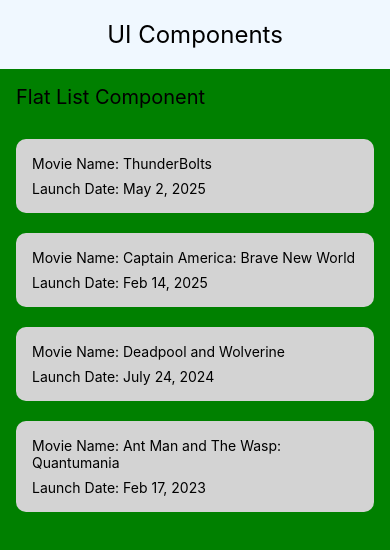
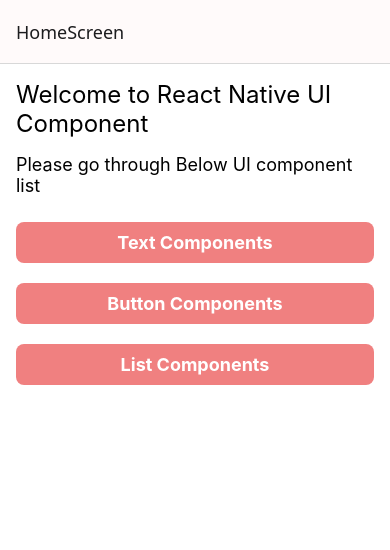
Before and after one commit to swanandvaidya/RnUiComponents, a React Native app: screen /HomeScreen in a window 390 px wide. Shown: the top 550 px of the page. Built offline with nearby package versions, Linux system fonts and the light colour scheme.

Commit message:
added react navigation

```diff
--- a/App.tsx
+++ b/App.tsx
@@ -1,27 +1,72 @@
-import {Text, SafeAreaView, StyleSheet} from 'react-native';
+import {
+  Text,
+  SafeAreaView,
+  StyleSheet,
+  Platform,
+  Button,
+  View,
+} from 'react-native';
 import React from 'react';
-import StandardButtonComponent from './src/components/Buttons/StandardButtonComponent';
+import {NavigationContainer} from '@react-navigation/native';
+import {ScreenStack} from 'react-native-screens';
+import {createNativeStackNavigator} from '@react-navigation/native-stack';
 import ButtonWithRoundedCorner from './src/components/Buttons/ButtonWithRoundedCorner';
-import FlatListComponent from './src/components/Lists/FlatListComponent';
+import HomeScreen from './src/screens/HomeScreen';
+import TextComponentsScreen from './src/screens/TextComponentsScreen';
+import ButtonComponentsScreen from './src/screens/ButtonComponentsScreen';
+import ListComponentScreen from './src/screens/ListComponentScreen';
+
+const Stack = createNativeStackNavigator();
 
 const App = () => {
+  const getDefaultScreenOptions = navigation => ({
+    headerLeft:
+      Platform.OS === 'ios' ? (
+        <Button title="Back" onPress={() => navigation.goBack()} />
+      ) : null,
+  });
+
+  const customHeader = () => {
+    return (
+      <View style={styles.customHeader}>
+        <Text style={styles.headerTitle}>Custom Header</Text>
+      </View>
+    );
+  };
+
   return (
-    <SafeAreaView style={styles.container}>
-      <Text style={{fontSize: 24, textAlign: 'center', marginVertical: 20}}>
-        UI Components
-      </Text>
-      {/* <StandardButtonComponent />
-      <ButtonWithRoundedCorner /> */}
-      <FlatListComponent />
-    </SafeAreaView>
+    <NavigationContainer>
+      <Stack.Navigator
+        screenOptions={{
+          headerStyle: {
+            backgroundColor: 'snow',
+          },
+        }}>
+        <Stack.Screen name="HomeScreen" component={HomeScreen} />
+        <Stack.Screen name="TextComponents" component={TextComponentsScreen} />
+        <Stack.Screen
+          name="ButtonComponentsScreen"
+          component={ButtonComponentsScreen}
+        />
+        <Stack.Screen
+          name="ListComponentScreen"
+          component={ListComponentScreen}
+        />
+      </Stack.Navigator>
+    </NavigationContainer>
   );
 };
 
 const styles = StyleSheet.create({
-  container: {
-    flex: 1,
-    backgroundColor: 'aliceblue',
-    paddingHorizontal: 30,
+  customHeader: {
+    height: 60, // Set custom header height
+    backgroundColor: 'skyblue',
+    justifyContent: 'center',
+    alignItems: 'center',
+  },
+  headerTitle: {
+    fontSize: 20,
+    color: 'white',
   },
 });
 
--- a/package.json
+++ b/package.json
@@ -10,8 +10,12 @@
     "test": "jest"
   },
   "dependencies": {
+    "@react-navigation/native": "^7.0.14",
+    "@react-navigation/native-stack": "^7.2.0",
     "react": "18.3.1",
-    "react-native": "0.76.6"
+    "react-native": "0.76.6",
+    "react-native-safe-area-context": "^5.1.0",
+    "react-native-screens": "^4.5.0"
   },
   "devDependencies": {
     "@babel/core": "^7.25.2",
--- a/src/components/Buttons/ButtonWithRoundedCorner.tsx
+++ b/src/components/Buttons/ButtonWithRoundedCorner.tsx
@@ -12,14 +12,14 @@ const ButtonWithRoundedCorner = () => {
 const btnStyle = StyleSheet.create({
   roundedCorner: {
     backgroundColor: 'hotpink',
-    padding: 14,
-    marginHorizontal: 20,
+    padding: 10,
     borderRadius: 10,
     alignItems: 'center',
+    marginVertical: 20,
   },
   btnText: {
     color: 'white',
-    fontSize: 20,
+    fontSize: 18,
   },
 });
 
--- /dev/null
+++ b/src/screens/ButtonComponentsScreen.jsx
@@ -0,0 +1,28 @@
+import {StyleSheet, Text, View} from 'react-native';
+import React from 'react';
+import {SafeAreaView} from 'react-native-safe-area-context';
+import StandardButtonComponent from '../components/Buttons/StandardButtonComponent';
+import ButtonWithRoundedCorner from '../components/Buttons/ButtonWithRoundedCorner';
+
+const ButtonComponentsScreen = () => {
+  return (
+    <View style={styles.container}>
+      <Text style={styles.header}>ButtonComponentsScreen</Text>
+      <StandardButtonComponent />
+      <ButtonWithRoundedCorner />
+    </View>
+  );
+};
+
+export default ButtonComponentsScreen;
+
+const styles = StyleSheet.create({
+  container: {
+    flex: 1,
+    padding: 16,
+  },
+  header: {
+    fontSize: 18,
+    marginVertical: 12,
+  },
+});
--- /dev/null
+++ b/src/screens/HomeScreen.jsx
@@ -0,0 +1,77 @@
+import {StyleSheet, Text, TouchableOpacity, View} from 'react-native';
+import React from 'react';
+import {SafeAreaView} from 'react-native-safe-area-context';
+import TextComponentsScreen from './TextComponentsScreen';
+import ButtonComponentsScreen from './ButtonComponentsScreen';
+import ListComponentScreen from './ListComponentScreen';
+
+const HomeScreen = ({navigation}) => {
+  const goToButtonComponentScreen = () => {
+    navigation.navigate(ButtonComponentsScreen);
+  };
+  const goToTextComponentScreen = () => {
+    navigation.navigate('TextComponents');
+  };
+
+  const goToListComponentScreen = () => {
+    navigation.navigate(ListComponentScreen);
+  };
+
+  return (
+    <View style={styles.homeContainer}>
+      <Text style={styles.textHeader}>
+        Welcome to React Native UI Component{' '}
+      </Text>
+      <Text style={styles.textSubTitle}>
+        Please go through Below UI component list
+      </Text>
+      <TouchableOpacity
+        style={styles.components}
+        onPress={goToTextComponentScreen}>
+        <Text style={styles.componentText}>Text Components</Text>
+      </TouchableOpacity>
+      <TouchableOpacity
+        style={styles.components}
+        onPress={goToButtonComponentScreen}>
+        <Text style={styles.componentText}>Button Components</Text>
+      </TouchableOpacity>
+      <TouchableOpacity
+        style={styles.components}
+        onPress={goToListComponentScreen}>
+        <Text style={styles.componentText}>List Components</Text>
+      </TouchableOpacity>
+    </View>
+  );
+};
+
+export default HomeScreen;
+
+const styles = StyleSheet.create({
+  homeContainer: {
+    flex: 1,
+    backgroundColor: '#FFFFFF',
+    padding: 16,
+    alignItems: 'flex-start',
+  },
+  textHeader: {
+    fontSize: 24,
+  },
+  textSubTitle: {
+    fontSize: 18,
+    marginVertical: 16,
+  },
+  components: {
+    backgroundColor: 'lightcoral',
+    padding: 10,
+    marginVertical: 10,
+    fontSize: 18,
+    borderRadius: 8,
+    width: '100%',
+  },
+  componentText: {
+    color: '#FFFFFF',
+    textAlign: 'center',
+    fontWeight: '700',
+    fontSize: 18,
+  },
+});
--- /dev/null
+++ b/src/screens/ListComponentScreen.jsx
@@ -0,0 +1,20 @@
+import {StyleSheet, Text, View} from 'react-native';
+import React from 'react';
+import {SafeAreaView} from 'react-native-safe-area-context';
+
+const ListComponentScreen = () => {
+  return (
+    <View style={styles.container}>
+      <Text>ListComponentScreen</Text>
+    </View>
+  );
+};
+
+export default ListComponentScreen;
+
+const styles = StyleSheet.create({
+  container: {
+    flex: 1,
+    padding: 16,
+  },
+});
--- /dev/null
+++ b/src/screens/TextComponentsScreen.jsx
@@ -0,0 +1,25 @@
+import {StyleSheet, Text, View} from 'react-native';
+import React from 'react';
+import {SafeAreaView} from 'react-native-safe-area-context';
+
+const TextComponentsScreen = () => {
+  return (
+    <SafeAreaView style={styles.container}>
+      <Text>This is the basic standard text</Text>
+      <Text style={styles.italicText}>This is italic basic text</Text>
+    </SafeAreaView>
+  );
+};
+
+export default TextComponentsScreen;
+
+const styles = StyleSheet.create({
+  container: {
+    flex: 1,
+    padding: 16,
+  },
+  italicText: {
+    fontStyle: 'italic',
+    marginVertical: 16,
+  },
+});
```
Also changed, not shown: src/navigation/AppNavigation.tsx (added, +12 -0 lines), 2 other files (tests, documents, lock files or other folders).
